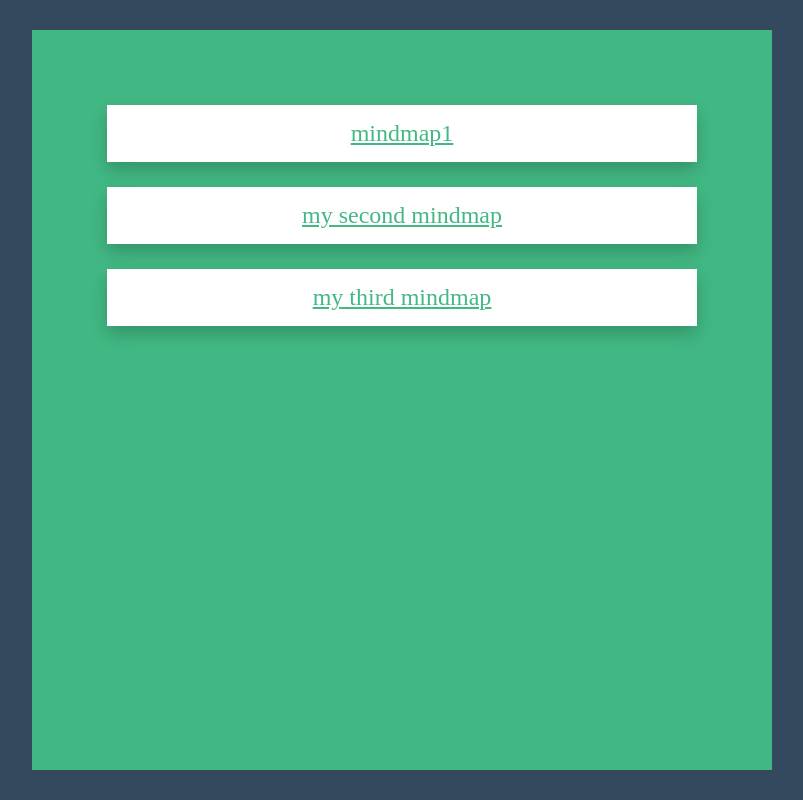
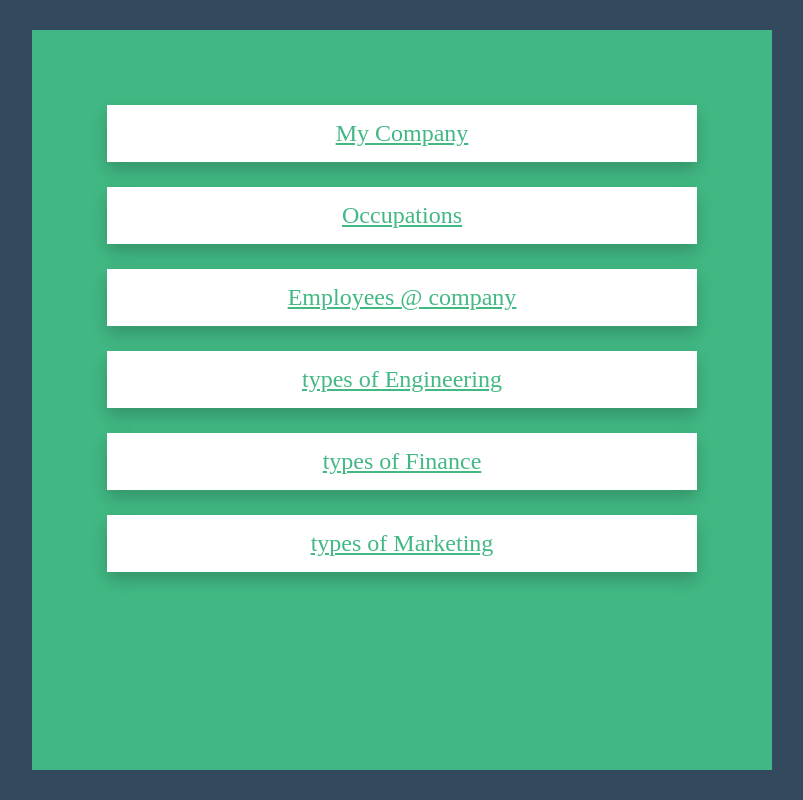
Before and after one commit to derikvanschaik/vue-mimi, a Vue app: page / in a window 1280 px wide. Shown: the whole page, without its empty margins (238-1041 px from the left). Built offline with nearby package versions, Linux system fonts and the light colour scheme.

Commit message:
implement path navigation

```diff
--- a/src/App.vue
+++ b/src/App.vue
@@ -7,7 +7,9 @@
       :handleClose="()=> setIdx(null)"
       :updateTextboxesHandler="updateTextboxes"
       :updateLinesHandler="updateLines"
-      :navigateMindmap="navigateMindmapCallback()"/>
+      :navigateMindmap="navigateMindmapCallback()"
+      :path="path"
+      :pathChange="pathChangeCallback()"/>
     <div v-else class="container">
       <ul>
         <li v-for="mindmap, i in mindmaps" :key="i" @click="setIdx(i)">
@@ -32,40 +34,81 @@ export default {
         idx : null,
         mindmaps:[
           {
-            title: 'mindmap1',
+            title: 'My Company',
             textboxes: [
                   {
-                    x: 10,
+                    x: 600,
                     y: 100,
-                    text: 'link to 2nd mindmap',
+                    text: 'Careers',
                     selected: false,
                     id: uuid(),
                     link: 1,
+                 },
+                 {
+                    x: 10,
+                    y: 100,
+                    text: 'Employees',
+                    selected: false,
+                    id: uuid(),
+                    link: 2,
                  },
               ],
               lines: [],
           },
           {
-            title: 'my second mindmap',
+            title: 'Occupations',
             textboxes: [
-                  { x: 100, y: 100, text: 'link to third mindmap', selected: false, id: uuid(), link : 2 },
-                  { x: 400, y: 500, text: 'random text', selected: false, id: uuid(), link : -1 },
-                  { x: 600, y: 100, text: 'more random text', selected: false, id: uuid(), link : -1 },
+                  { x: 100, y: 100, text: 'Engineering', selected: false, id: uuid(), link : 3 },
+                  { x: 400, y: 500, text: 'Finance', selected: false, id: uuid(), link : 4 },
+                  { x: 600, y: 100, text: 'Marketing', selected: false, id: uuid(), link : 5 },
               ],
-              lines: [
-                      { fromX: 100, fromY: 100, toX: 400, toY: 500},
-                      { fromX: 100, fromY: 100, toX: 600, toY: 100},
-                    ]
+              lines: []
           },
           {
-            title: 'my third mindmap',
+            title: 'Employees @ company',
             textboxes: [
-                  { x: 200, y: 500, text: 'link to first mindmap', selected: false, id: uuid(), link : 0 },
+                  { x: 200, y: 500, text: 'Jeff Caronzo', selected: false, id: uuid(), link : -1 },
+                  { x: 500, y: 500, text: 'Silas Bonana', selected: false, id: uuid(), link : -1 },
               ],
               lines: []
-          }
-        ]
+          },
+          {
+            title: 'types of Engineering',
+            textboxes: [
+                  { x: 100, y: 100, text: 'Software', selected: false, id: uuid(), link : -1 },
+                  { x: 400, y: 500, text: 'Financial', selected: false, id: uuid(), link : -1 },
+                  { x: 600, y: 100, text: 'Civil', selected: false, id: uuid(), link : -1 },
+              ],
+              lines: []
+          },
+          {
+            title: 'types of Finance',
+            textboxes: [
+                  { x: 100, y: 100, text: 'Accounting', selected: false, id: uuid(), link : -1 },
+                  { x: 400, y: 500, text: 'Legal', selected: false, id: uuid(), link : -1 },
+                  { x: 600, y: 100, text: 'Venture Capital', selected: false, id: uuid(), link : -1 },
+              ],
+              lines: []
+          },
+          {
+            title: 'types of Marketing',
+            textboxes: [
+                  { x: 100, y: 100, text: 'Digital', selected: false, id: uuid(), link : -1 },
+                  { x: 400, y: 500, text: 'Media', selected: false, id: uuid(), link : -1 },
+              ],
+              lines: []
+          },
+        ],
+        path: [], // [{link: 0, title: mindmap title}]
 
+    }
+  },
+  watch: {
+    idx(cur, old){
+      if(cur !== null && old === null){
+        this.path = [];
+        this.addToPath(cur);
+      }
     }
   },
   methods:{
@@ -81,8 +124,18 @@ export default {
     navigateMindmapCallback(){
       return (idx) =>{
         this.setIdx(idx);
+        this.addToPath(idx);
       }
-    }
+    },
+    addToPath(idx){
+      this.path.push({ link: idx, title: this.mindmaps[idx].title });
+    },
+    pathChangeCallback(){
+      return (pathIdx, linkIdx) => {
+        this.path = this.path.slice(0, pathIdx + 1);
+        this.idx = linkIdx;
+      }
+    },
   }
 }
 </script>
--- a/src/components/MindMap.vue
+++ b/src/components/MindMap.vue
@@ -23,14 +23,24 @@
         :startY="t.y"
         :link="t.link"
         :navigateMindmap="navigateMindmap"/>
+
+        <ul class="path">
+            <link-component
+                class="link"
+                v-for="p,i in path"
+                :key="p"
+                :text="p.title"
+                :handleNavigate="() => handlePathChange(i, p.link )"/>
+        </ul>
 </template>
 
 <script>
 import DragText from './DragText.vue';
+import LinkComponent from './LinkComponent.vue';
 const { v4: uuid } = require("uuid")
 
 export default {
-    components:{DragText},
+    components:{DragText, LinkComponent},
     props:{
         curTextboxes: Array,
         curLines: Array,
@@ -38,6 +48,8 @@ export default {
         updateTextboxesHandler: Function,
         updateLinesHandler: Function,
         navigateMindmap: Function,
+        path: Array,
+        pathChange: Function,
     },
     // TODO: maybe move this canvas resizing into a specific canvas component since it is not
     // not really app logic...
@@ -170,7 +182,10 @@ export default {
             this.clearCanvasAndDrawLines();
             // deselect all post connection
             this.textboxes.forEach( t => t.selected = false);
-        }
+        },
+        handlePathChange(idx, link){
+            this.pathChange(idx, link);
+        },
     },
     watch:{
         textboxes: {
@@ -214,4 +229,21 @@ canvas{
   display: inline-block;
   transform: rotate(45deg);
 }
+.path{
+    background-color: #f2f2f2;
+}
+.path{
+    overflow: hidden;
+    position: fixed;
+    bottom: 0;
+    width: 100%;
+}
+.link {
+  float: left;
+  display: block;
+  text-align: center;
+  padding: 14px 16px;
+  font-size: 17px;
+}
+
 </style>
```
